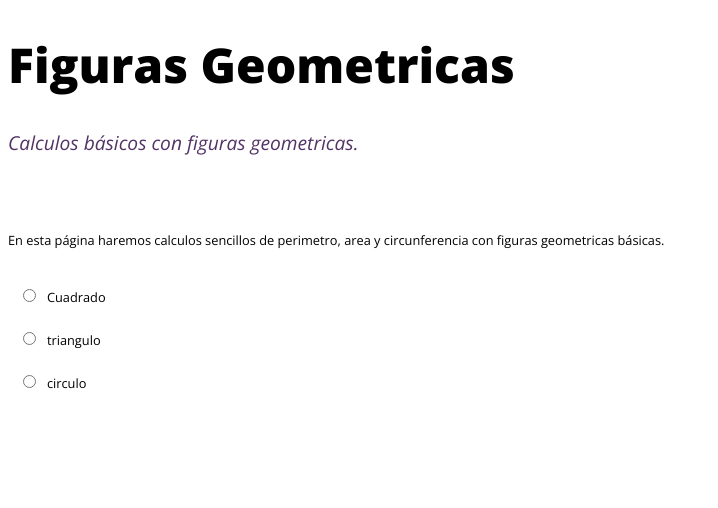
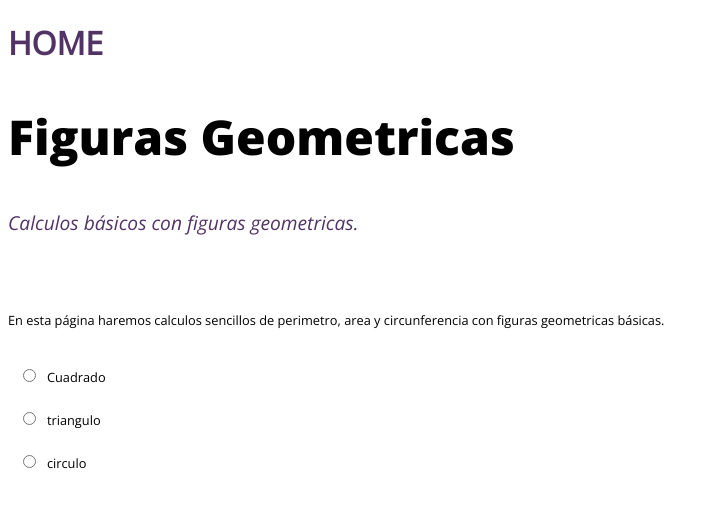
Before and after one commit to drosay/cursos, a plain HTML site: page figuras_geometricas/figuras_geometricas.html in a window 1280 px wide. Shown: the whole page, without its empty margins (0-718 px from the left). Drawn offline with Linux system fonts and the light colour scheme.

Commit message:
Añadido html index de home y enlaces

```diff
--- a/figuras_geometricas/index.html
+++ b/figuras_geometricas/figuras_geometricas.html
@@ -32,18 +32,29 @@
             font-size: 32px;
 
         }
-        h1{
+
+        button{
+            font-size: .4em;
+        }
+
+        h1 a,p:first-of-type{
+            color:#523365;
+            text-decoration: none;
+        }
+        h2{
             font-family: "open-sans-extrabold";
             font-size: 1.5em;
         }
+
+        p,label{
+            font-size: .4em;
+        }
+
         p:first-of-type {
-            color:#523365;
             font-family: "open-sans-italic";
             font-size: .6em;
         }
-        p,label{
-            font-size: .4em;
-        }
+
         input[type="number"]{
             height: 1em;
             width: 2.5em;
@@ -63,16 +74,13 @@
             display: flex;
         }
 
-        button{
-            font-size: .4em;
-        }
-
 
 
     </style>
 </head>
-<body>
-    <h1>Figuras Geometricas</h1>
+
+    <h1><a href="../index.html">HOME</a></h1>
+    <h2>Figuras Geometricas</h2>
     <p>Calculos básicos con figuras geometricas.</p>
     <br>
     <p>En esta página haremos calculos sencillos de perimetro, area y circunferencia con figuras geometricas básicas.</p>
```
Also changed, not shown: index.html (added, +13 -0 lines).
